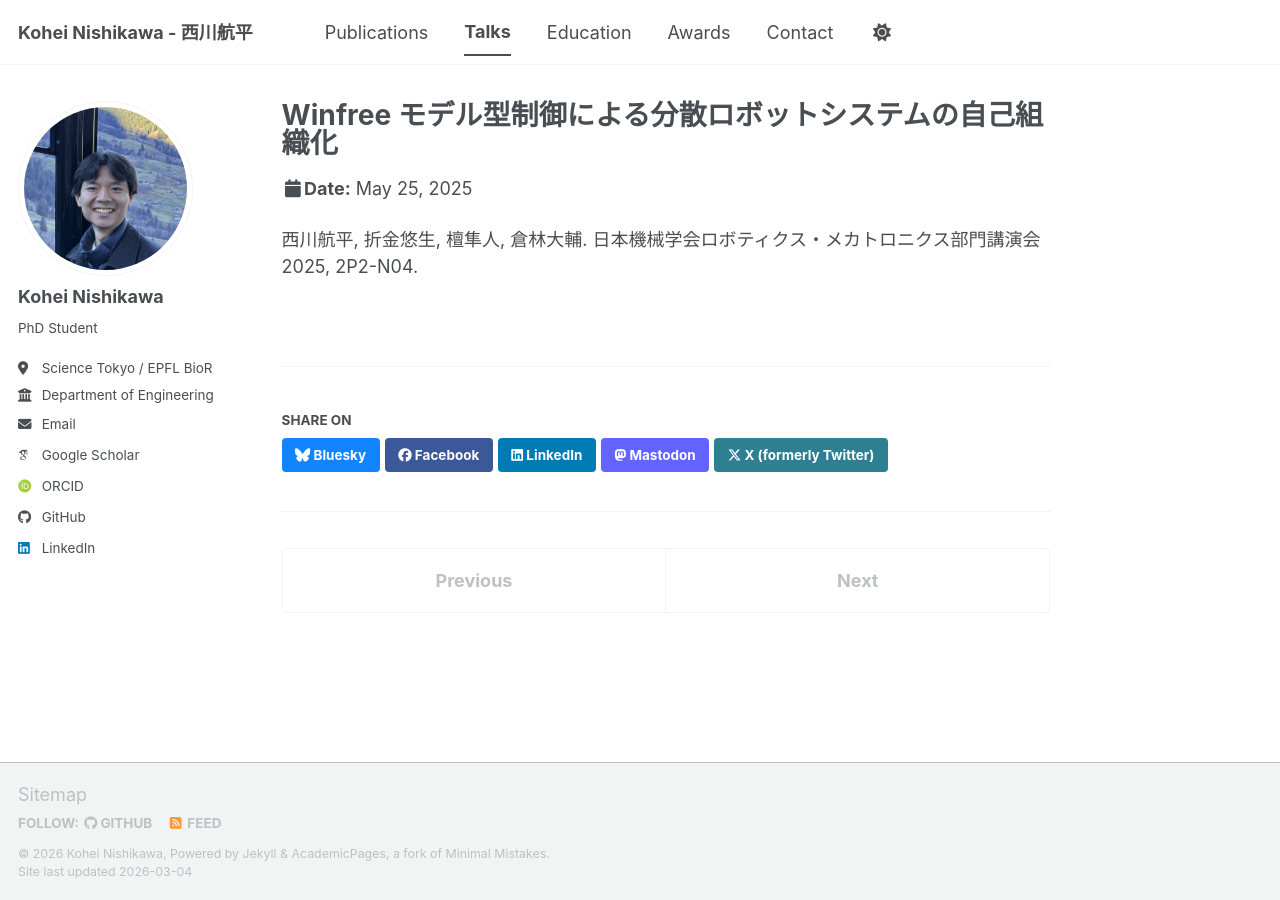
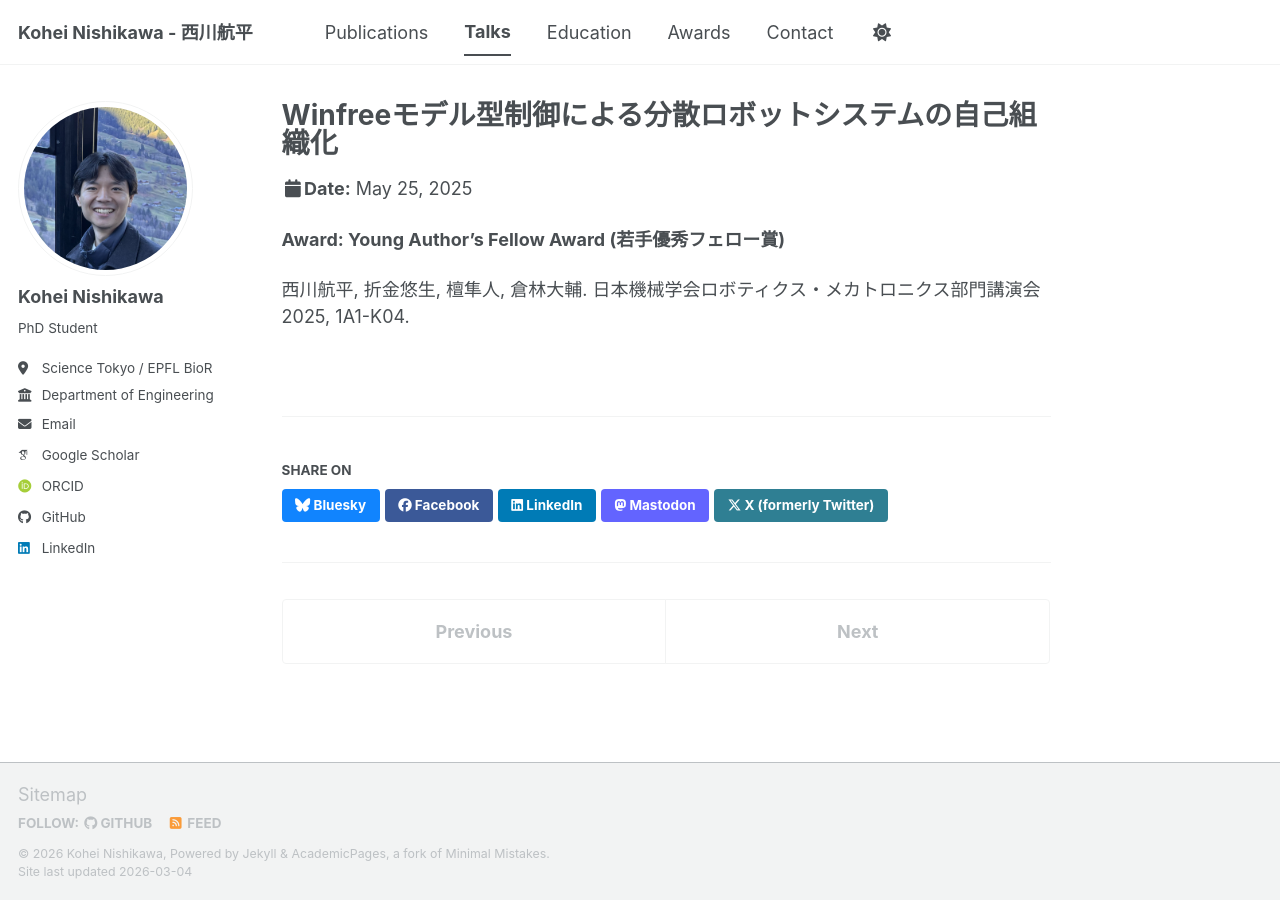
Before and after one commit to nishikawak529/nishikawak529.github.io, a Jekyll site: the page built from _talks/2025-05-25-robomech2025.md, in a window 1280 px wide. Built offline with Jekyll 4.4.1, drawn with Linux system fonts in a browser that asks for light colours; some web fonts are replaced; a script bundle is joined from its source files by our own code; library files that are not in the unit come from our copies.

Commit message:
Update description for Young Author's Fellow Award in academic awards section

```diff
--- a/_talks/2025-05-25-robomech2025.md
+++ b/_talks/2025-05-25-robomech2025.md
@@ -1,5 +1,5 @@
 ---
-title: "Winfree モデル型制御による分散ロボットシステムの自己組織化"
+title: "Winfreeモデル型制御による分散ロボットシステムの自己組織化"
 collection: talks
 type: "Poster presentation"
 permalink: /talks/2025-05-25-robomech2025
@@ -8,4 +8,6 @@ date: 2025-05-25
 location: "Yamagata, Japan"
 ---
 
-西川航平, 折金悠生, 檀隼人, 倉林大輔. 日本機械学会ロボティクス・メカトロニクス部門講演会2025, 2P2-N04.
+**Award: Young Author's Fellow Award (若手優秀フェロー賞)**
+
+西川航平, 折金悠生, 檀隼人, 倉林大輔. 日本機械学会ロボティクス・メカトロニクス部門講演会2025, 1A1-K04.
```
Also changed, not shown: _pages/awards.md (+1 -1 lines).
